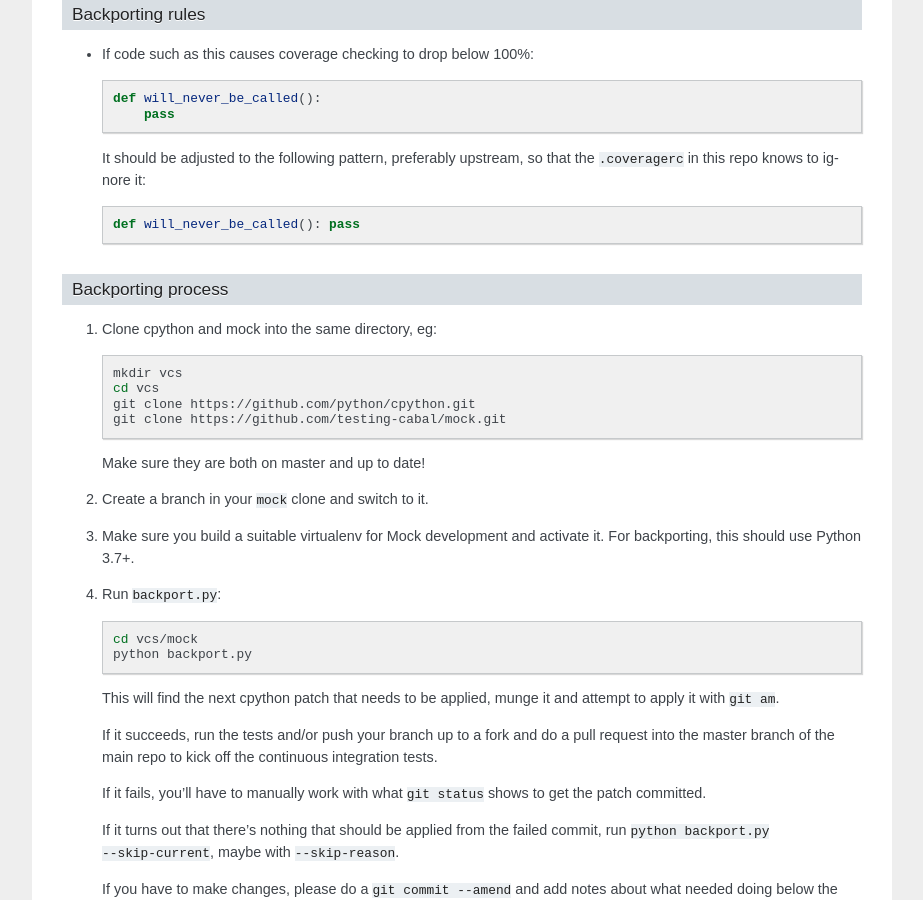
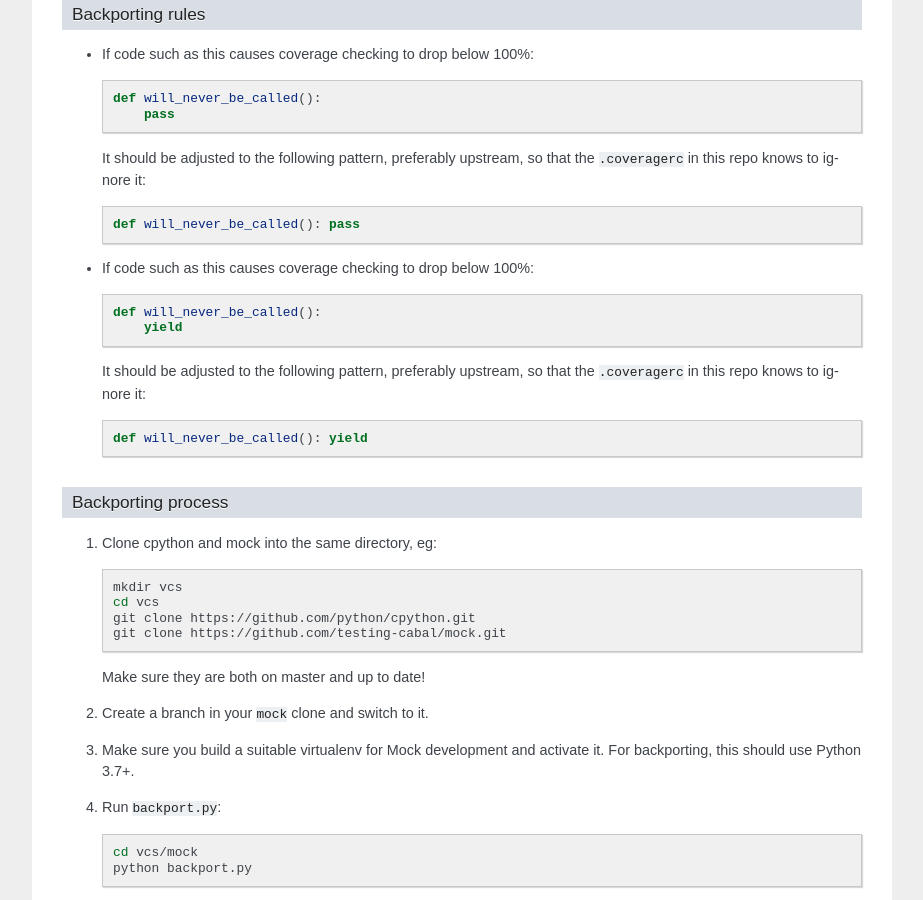
Before and after one commit to testing-cabal/mock, a Sphinx documentation site: the page built from docs/index.txt, in a window 1280 px wide and 900 px high, scrolled down 1627 px. Shown: the whole window, without its empty margins (198-1121 px from the left). Built offline with Sphinx 7.4.7, drawn with Linux system fonts in a browser that asks for light colours; the version number is read from the project's files by our own code.

Commit message:
another code coverage pattern

```diff
--- a/docs/index.txt
+++ b/docs/index.txt
@@ -117,6 +117,20 @@
 
       def will_never_be_called(): pass
 
+- If code such as this causes coverage checking to drop below 100%:
+
+  .. code-block:: python
+
+      def will_never_be_called():
+          yield
+
+  It should be adjusted to the following pattern, preferably upstream,
+  so that the ``.coveragerc`` in this repo knows to ignore it:
+
+  .. code-block:: python
+
+      def will_never_be_called(): yield
+
 Backporting process
 -------------------
 
```
